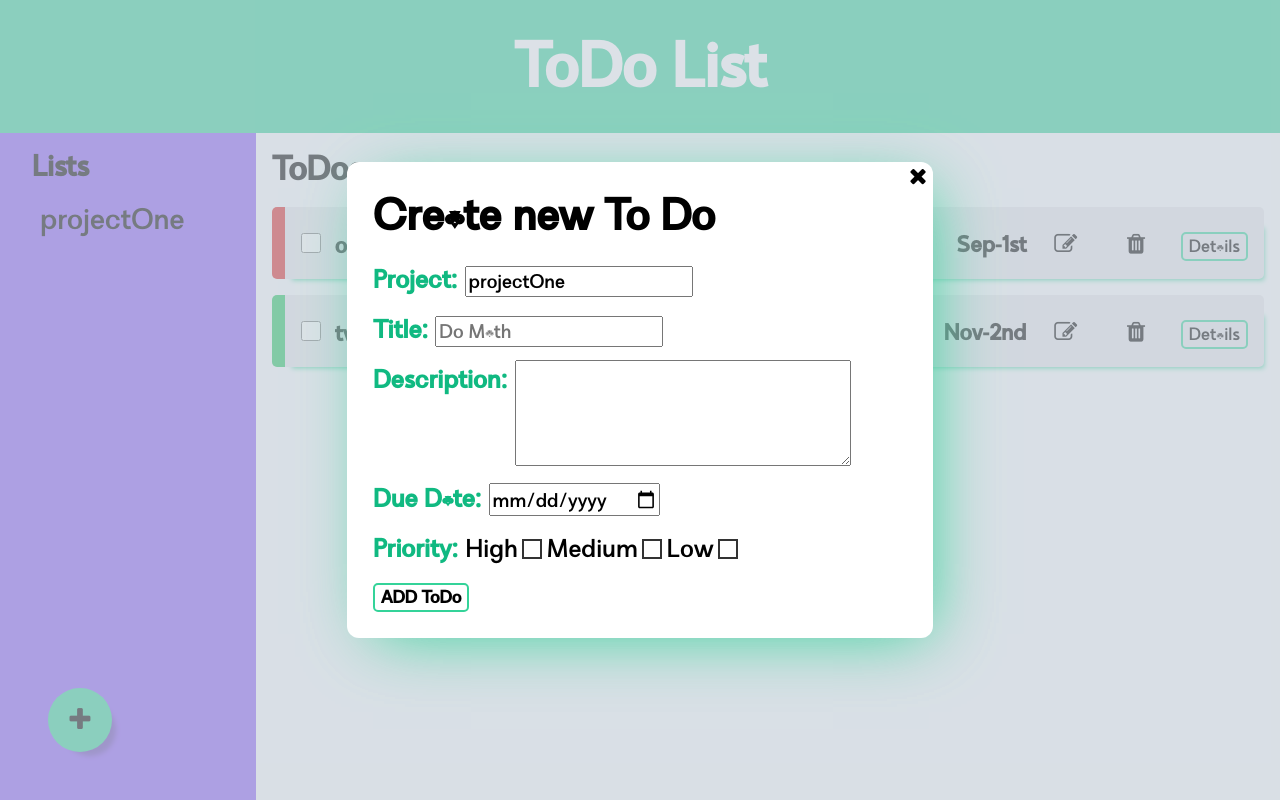
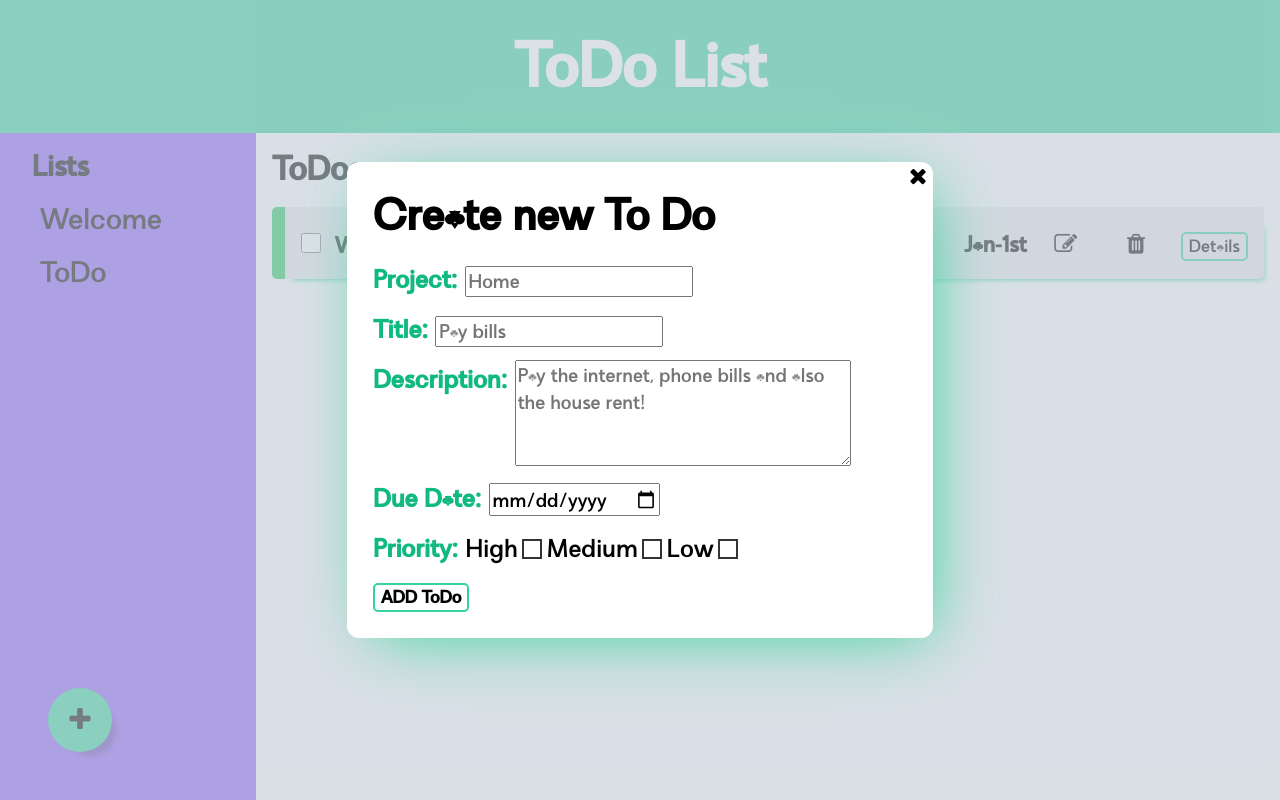
Before and after one commit to ASRoshanKrishna/ToDo-List, a website built with webpack: page src/index.html in a window 1280 px wide. Both pictures are taken after a click on the button 80 px from the left and 720 px from the top of the page. Built offline with nearby package versions, Linux system fonts and the light colour scheme.

Commit message:
add intro content

```diff
--- a/src/index.html
+++ b/src/index.html
@@ -29,19 +29,19 @@
     </div>
     <dialog id="addDialog">
         <form id="fo">
-            <div class="newbtn"><button id="close" autofocus><i id="clsbtn" class="fa fa-close"></i></button></div>
+            <div class="newbtn"><button id="close"><i id="clsbtn" class="fa fa-close"></i></button></div>
             <h2>Create new To Do</h2>
             <div class="input1">
             <label for="projectname"><b>Project: </b></label>
-            <input type="text" id="projectname" value="projectOne" required>
+            <input type="text" id="projectname" placeholder="Home" required>
             </div>
             <div class="input2">
             <label for="title"><b>Title: </b></label>
-            <input type="text" id="title" placeholder="Do Math" required>
+            <input type="text" id="title" placeholder="Pay bills" required>
             </div>
             <div class="input3">
             <label for="description"><b>Description: </b></label>
-            <textarea id="description" name="Text1" cols="30" rows="4" required></textarea>
+            <textarea id="description" name="Text1" cols="30" rows="4" placeholder="Pay the internet, phone bills and also the house rent!" required></textarea>
             </div>
             <div class="input4">
             <label for="duedate"><b>Due Date: </b></label>
--- a/src/index.js
+++ b/src/index.js
@@ -5,7 +5,31 @@ import todos from './todos.js';
 import { format } from 'date-fns';
 import { PubSub } from './PubSub.js';
 
-let arr = ["projectOne", "one","first","2024-09-01", false, 'High'];
+let arr = ["Welcome",
+        "Welcome!",
+        "To get started try selecting the default todo list provided on the left. Also + button is present on the bottom that you can use to create your own todos!",
+        "2030-01-01",
+        false,
+        "Low"];
+
 PubSub.Publish("creatingTodos", arr);
-let arr1 = ["projectOne", "two","two","2024-11-02", false, 'Low'];
+
+let arr1 = ["ToDo",
+        "Complete your first task!",
+        "Once you've finished your first task you can click the checkbox next to the task to mark it as complete. A completed task will not be deleted unless you opt to.",
+        "2030-01-01",
+        false,
+        "High"];
+
 PubSub.Publish("creatingTodos", arr1);
+
+let arr2 = ["ToDo",
+        "Editing tasks",
+        "You can also edit the todo using the edit icon next to it!",
+        "2030-01-01",
+        false,
+        "Medium"];
+
+PubSub.Publish("creatingTodos", arr2);
+
+PubSub.Publish("callPrintTodos", arr[0]);
```
